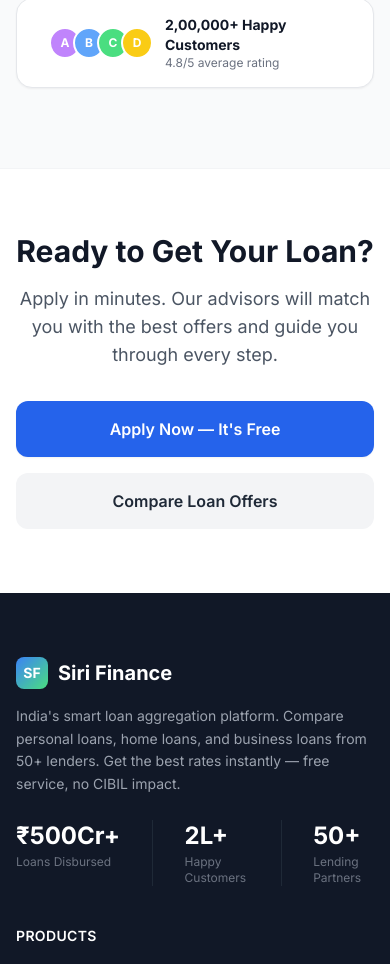
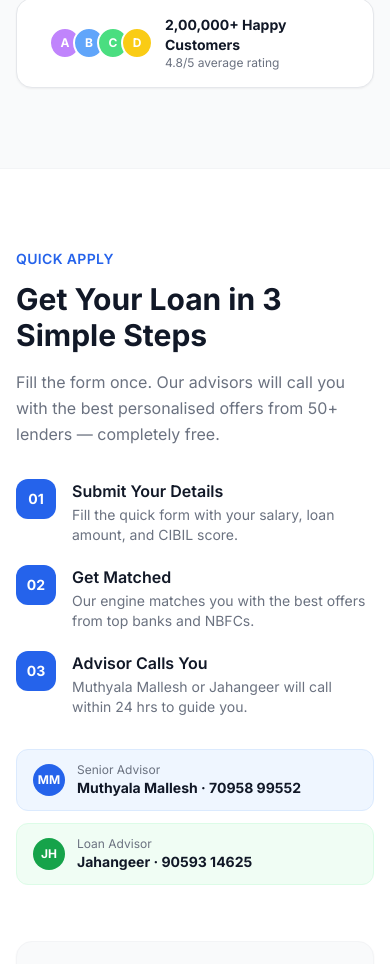
Before and after one commit to jahangeershaik997-dev/siri--finance, a Next.js app: page / in a window 390 px wide. Shown: the part 6555-7519 px from the top of the page. Built offline with nearby package versions, Linux system fonts and the light colour scheme.

Commit message:
feat: add Formspree lead form to homepage with advisor contacts

```diff
--- a/app/page.tsx
+++ b/app/page.tsx
@@ -3,6 +3,7 @@
 import LoanOffers from '@/components/LoanOffers'
 import WhyChooseUs from '@/components/WhyChooseUs'
 import TestimonialsSection from '@/components/TestimonialsSection'
+import LeadForm from '@/components/LeadForm'
 
 const stats = [
   { value: '₹500Cr+', label: 'Loans Disbursed' },
@@ -54,25 +55,56 @@
 
       <TestimonialsSection />
 
-      <section className="py-16 bg-white border-t border-gray-100">
-        <div className="max-w-3xl mx-auto px-4 sm:px-6 lg:px-8 text-center">
-          <h2 className="text-3xl font-bold text-gray-900 mb-4">Ready to Get Your Loan?</h2>
-          <p className="text-gray-600 text-lg mb-8">
-            Apply in minutes. Our advisors will match you with the best offers and guide you through every step.
-          </p>
-          <div className="flex flex-col sm:flex-row gap-4 justify-center">
-            <Link
-              href="/apply"
-              className="bg-blue-600 text-white px-8 py-4 rounded-xl font-semibold text-base hover:bg-blue-700 transition-colors shadow-sm"
-            >
-              Apply Now — It&apos;s Free
-            </Link>
-            <Link
-              href="/loans"
-              className="bg-gray-100 text-gray-800 px-8 py-4 rounded-xl font-semibold text-base hover:bg-gray-200 transition-colors"
-            >
-              Compare Loan Offers
-            </Link>
+      <section className="py-20 bg-white border-t border-gray-100">
+        <div className="max-w-7xl mx-auto px-4 sm:px-6 lg:px-8">
+          <div className="grid lg:grid-cols-2 gap-14 items-start">
+            <div>
+              <p className="text-blue-600 font-semibold text-sm uppercase tracking-wide mb-3">Quick Apply</p>
+              <h2 className="text-3xl lg:text-4xl font-bold text-gray-900 mb-4">
+                Get Your Loan in 3 Simple Steps
+              </h2>
+              <p className="text-gray-500 text-base mb-8 leading-relaxed">
+                Fill the form once. Our advisors will call you with the best personalised offers from 50+ lenders — completely free.
+              </p>
+              <div className="space-y-5">
+                {[
+                  { step: '01', title: 'Submit Your Details', desc: 'Fill the quick form with your salary, loan amount, and CIBIL score.' },
+                  { step: '02', title: 'Get Matched', desc: 'Our engine matches you with the best offers from top banks and NBFCs.' },
+                  { step: '03', title: 'Advisor Calls You', desc: 'Muthyala Mallesh or Jahangeer will call within 24 hrs to guide you.' },
+                ].map((item) => (
+                  <div key={item.step} className="flex gap-4">
+                    <div className="w-10 h-10 bg-blue-600 text-white rounded-xl flex items-center justify-center font-bold text-sm flex-shrink-0">
+                      {item.step}
+                    </div>
+                    <div>
+                      <p className="font-semibold text-gray-900">{item.title}</p>
+                      <p className="text-gray-500 text-sm mt-0.5">{item.desc}</p>
+                    </div>
+                  </div>
+                ))}
+              </div>
+              <div className="mt-8 flex flex-col sm:flex-row gap-3">
+                <a href="tel:7095899552" className="flex items-center gap-3 bg-blue-50 border border-blue-100 rounded-xl px-4 py-3 hover:bg-blue-100 transition-colors">
+                  <div className="w-8 h-8 bg-blue-600 rounded-full flex items-center justify-center text-white font-bold text-xs">MM</div>
+                  <div>
+                    <p className="text-xs text-gray-500">Senior Advisor</p>
+                    <p className="text-sm font-bold text-gray-900">Muthyala Mallesh · 70958 99552</p>
+                  </div>
+                </a>
+                <a href="tel:9059314625" className="flex items-center gap-3 bg-green-50 border border-green-100 rounded-xl px-4 py-3 hover:bg-green-100 transition-colors">
+                  <div className="w-8 h-8 bg-green-600 rounded-full flex items-center justify-center text-white font-bold text-xs">JH</div>
+                  <div>
+                    <p className="text-xs text-gray-500">Loan Advisor</p>
+                    <p className="text-sm font-bold text-gray-900">Jahangeer · 90593 14625</p>
+                  </div>
+                </a>
+              </div>
+            </div>
+            <div className="bg-gray-50 rounded-2xl p-7 border border-gray-100 shadow-sm">
+              <h3 className="text-lg font-bold text-gray-900 mb-1">Apply for a Loan</h3>
+              <p className="text-gray-500 text-sm mb-6">Free service · No CIBIL impact · Response in 24hrs</p>
+              <LeadForm />
+            </div>
           </div>
         </div>
       </section>
```
